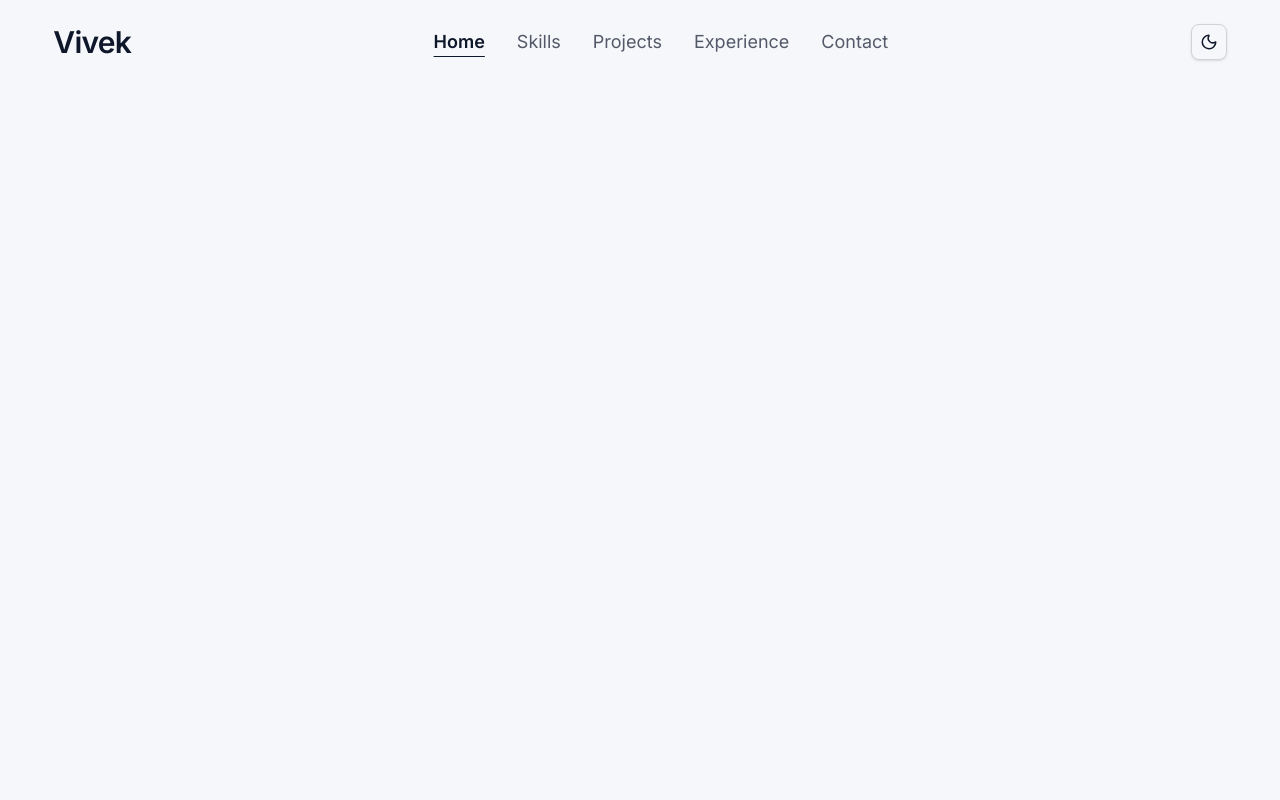
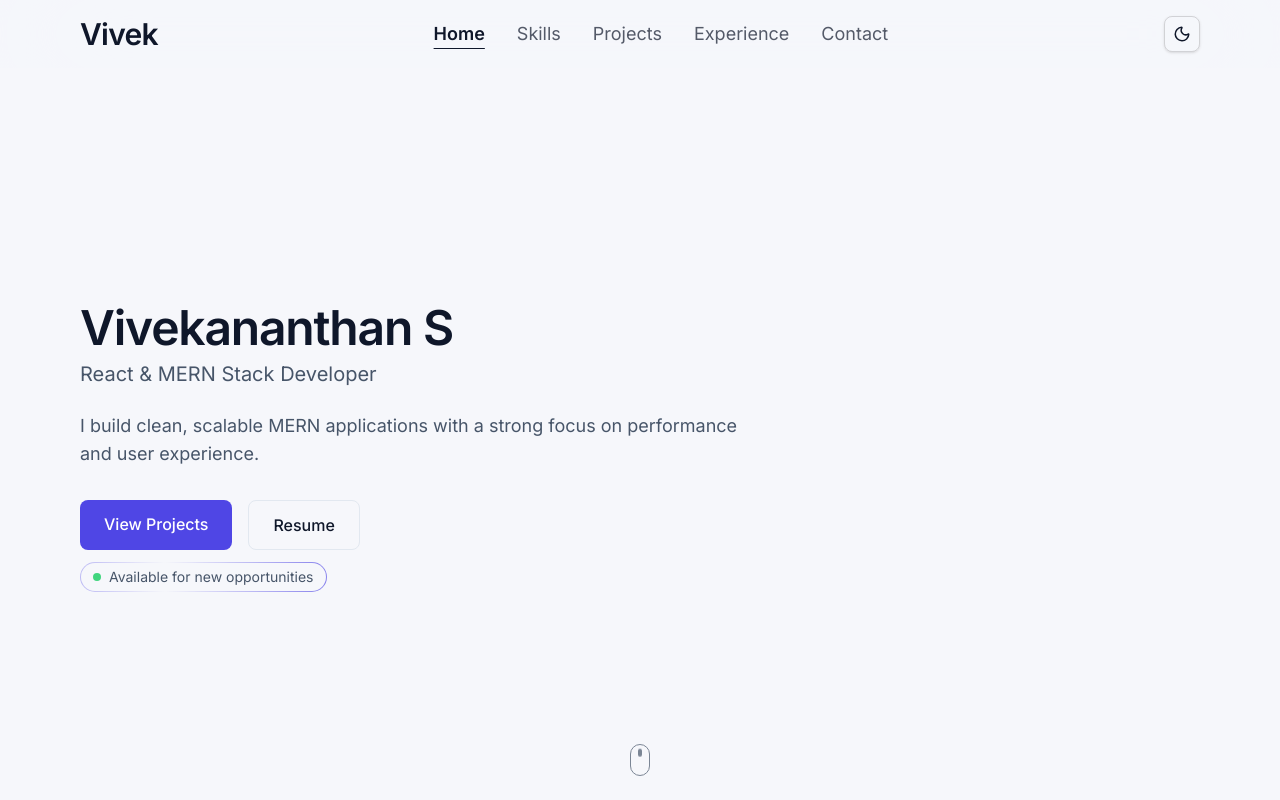
Before and after one commit to svivek19/portfolio, a React (Vite) app: page / in a window 1280 px wide. Built offline with nearby package versions, Linux system fonts and the light colour scheme.

Commit message:
add Home section and personal information data structure

```diff
--- a/src/App.tsx
+++ b/src/App.tsx
@@ -1,9 +1,14 @@
 import Navbar from "./components/Navbar";
+import Home from "./sections/Home";
 
 const App = () => {
   return (
     <div>
       <Navbar />
+
+      <main className="pt-24">
+        <Home />
+      </main>
     </div>
   );
 };
--- a/src/components/Navbar.tsx
+++ b/src/components/Navbar.tsx
@@ -37,7 +37,8 @@ const Navbar = () => {
       : "opacity-70 hover:opacity-100";
 
   return (
-    <nav className="w-11/12 mx-auto my-6 relative">
+    <nav className="fixed top-0 z-50 w-full backdrop-blur-3xl bg-(--bg)/70">
+      <div className="max-w-6xl mx-auto px-4 py-4 relative">
         <div className="flex justify-between items-center">
           <h1 className="font-semibold text-3xl tracking-tight">Vivek</h1>
 
@@ -65,7 +66,10 @@ const Navbar = () => {
               {theme === "light" ? <Moon size={18} /> : <Sun size={18} />}
             </button>
 
-          <button onClick={() => setOpen(!open)} className="sm:hidden text-xl">
+            <button
+              onClick={() => setOpen(!open)}
+              className="sm:hidden text-xl"
+            >
               {open ? <X size={20} /> : <Menu size={20} />}
             </button>
           </div>
@@ -74,7 +78,9 @@ const Navbar = () => {
         {open && (
           <ul
             ref={menuRef}
-          className="sm:hidden absolute right-0 mt-4 w-56 rounded-2xl backdrop-blur-xl bg-white/10 border border-white/20 shadow-xl"
+            className={`sm:hidden absolute right-0 mt-4 w-56 rounded-2xl backdrop-blur-3xl ${
+              theme === "light" ? "bg-[#f6f7fb]" : "bg-[#0b1220]"
+            }  border border-white/20 shadow-xl`}
           >
             {["home", "skills", "projects", "experience", "contact"].map(
               (item) => (
@@ -94,6 +100,7 @@ const Navbar = () => {
             )}
           </ul>
         )}
+      </div>
     </nav>
   );
 };
--- /dev/null
+++ b/src/data/personal.ts
@@ -0,0 +1,21 @@
+export interface PersonalInfo {
+  name: string;
+  shortName: string;
+  role: string;
+  tagline: string;
+  status: [];
+}
+
+const statuses = [
+  "Available for new opportunities",
+  "Not actively seeking, but open to discussions",
+] as const;
+
+export const personalInfo = {
+  name: "Vivekananthan S",
+  shortName: "Vivek",
+  role: "React & MERN Stack Developer",
+  tagline:
+    "I build clean, scalable MERN applications with a strong focus on performance and user experience.",
+  currentStatus: statuses[0],
+};
--- a/src/index.css
+++ b/src/index.css
@@ -1,6 +1,11 @@
 @import url("https://fonts.googleapis.com/css2?family=Inter:ital,opsz,wght@0,14..32,100..900;1,14..32,100..900&display=swap");
 
 @import "tailwindcss";
+
+html {
+  scroll-behavior: smooth;
+  scroll-padding-top: 96px;
+}
 
 :root {
   --bg: #f6f7fb;
@@ -26,3 +31,41 @@ body {
   background-color: var(--bg);
   color: var(--text);
 }
+
+@keyframes snake-border {
+  0% {
+    background-position: 0% 50%;
+  }
+  100% {
+    background-position: 200% 50%;
+  }
+}
+
+@keyframes text-glow {
+  0%,
+  100% {
+    color: var(--text-muted);
+  }
+  50% {
+    color: var(--accent);
+  }
+}
+
+.snake-border {
+  position: relative;
+  border-radius: 9999px;
+  padding: 1px;
+  background: linear-gradient(90deg, transparent, var(--accent), transparent);
+  background-size: 200% 200%;
+  animation: snake-border 3s linear infinite;
+}
+
+.snake-inner {
+  border-radius: 9999px;
+  background: var(--bg);
+  padding: 4px 12px;
+}
+
+.snake-text {
+  animation: text-glow 3s ease-in-out infinite;
+}
--- /dev/null
+++ b/src/sections/Home.tsx
@@ -0,0 +1,82 @@
+import { personalInfo } from "../data/personal";
+
+const Home = () => {
+  const isAvailable =
+    personalInfo.currentStatus === "Available for new opportunities";
+
+  return (
+    <section
+      id="home"
+      className="relative min-h-[calc(100vh-96px)] flex items-center"
+    >
+      <div className="max-w-6xl mx-auto px-4 w-full">
+        <h1 className="text-4xl sm:text-5xl font-semibold tracking-tight">
+          {personalInfo.name}
+        </h1>
+
+        <p className="mt-2 text-lg sm:text-xl text-(--text-muted)">
+          {personalInfo.role}
+        </p>
+
+        <p className="mt-6 max-w-2xl text-base sm:text-lg text-(--text-muted)">
+          {personalInfo.tagline}
+        </p>
+
+        <div className="mt-8 flex flex-wrap gap-4">
+          <a
+            href="#projects"
+            className="px-6 py-3 rounded-lg bg-(--accent) text-white font-medium hover:opacity-90 transition"
+          >
+            View Projects
+          </a>
+
+          <a
+            href="#"
+            target="_blank"
+            rel="noopener noreferrer"
+            className="
+    px-6 py-3 rounded-lg
+    border border-(--border)
+    font-medium
+    transition
+    hover:bg-black/5
+    dark:hover:bg-white/10
+  "
+          >
+            Resume
+          </a>
+        </div>
+
+        <div className="mt-3 inline-flex">
+          <div className={"snake-border"}>
+            <div
+              className={`snake-inner inline-flex items-center gap-2 rounded-full
+        ${isAvailable ? "" : "border border-(--border)"}
+        px-3 py-1 text-sm text-(--text-muted)`}
+            >
+              <span
+                className={`h-2 w-2 rounded-full ${
+                  isAvailable
+                    ? "bg-green-500 animate-pulse"
+                    : "bg-blue-500 animate-pulse"
+                }`}
+              ></span>
+
+              {personalInfo.currentStatus}
+            </div>
+          </div>
+        </div>
+      </div>
+
+      <div className="absolute bottom-6 left-1/2 -translate-x-1/2 opacity-70">
+        <a href="#skills" aria-label="Scroll down">
+          <div className="w-5 h-8 rounded-full border border-(--text-muted) flex justify-center">
+            <span className="w-1 h-2 bg-(--text-muted) rounded-full mt-1 animate-bounce"></span>
+          </div>
+        </a>
+      </div>
+    </section>
+  );
+};
+
+export default Home;
```
Lines whose indentation alone changed are shown as unchanged.
